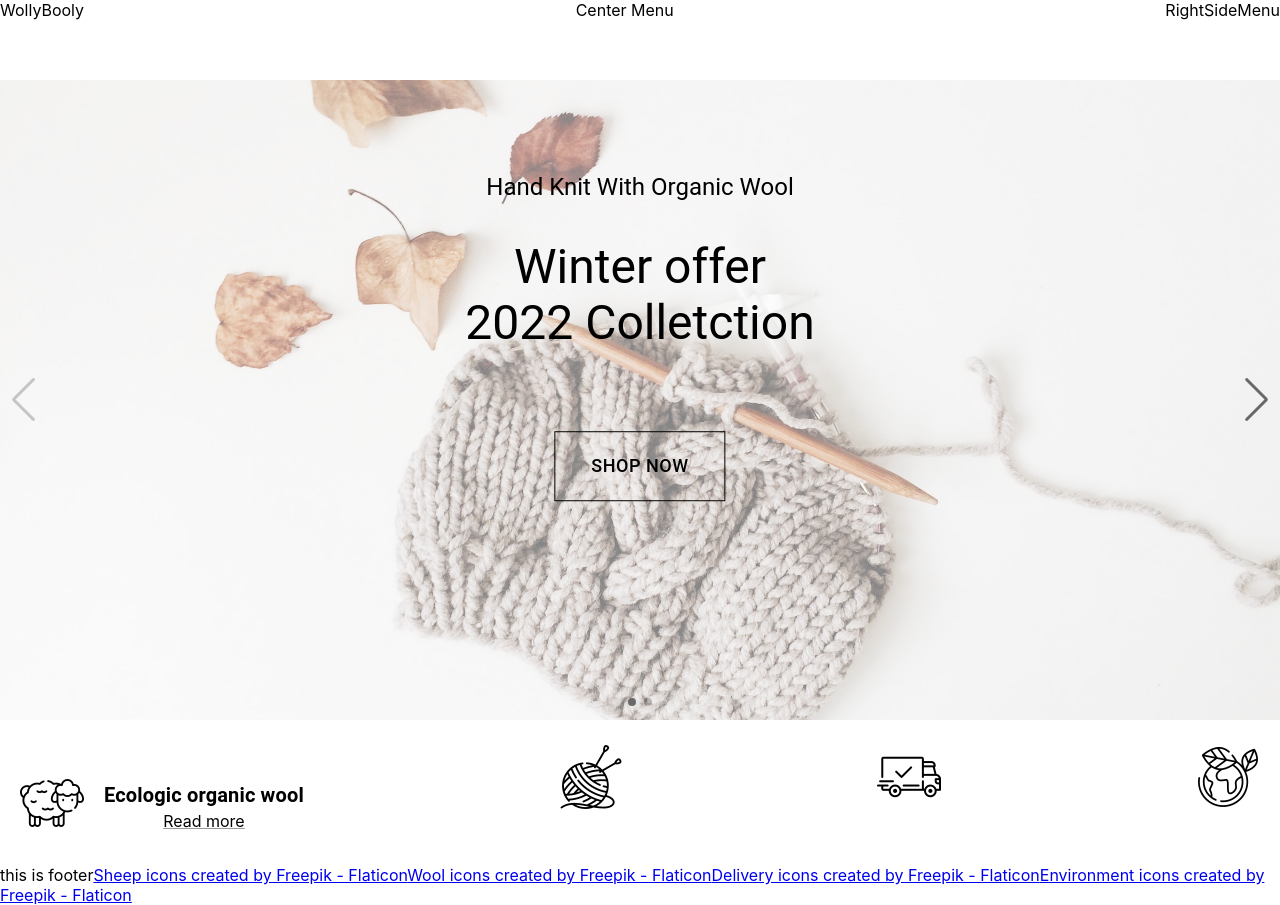
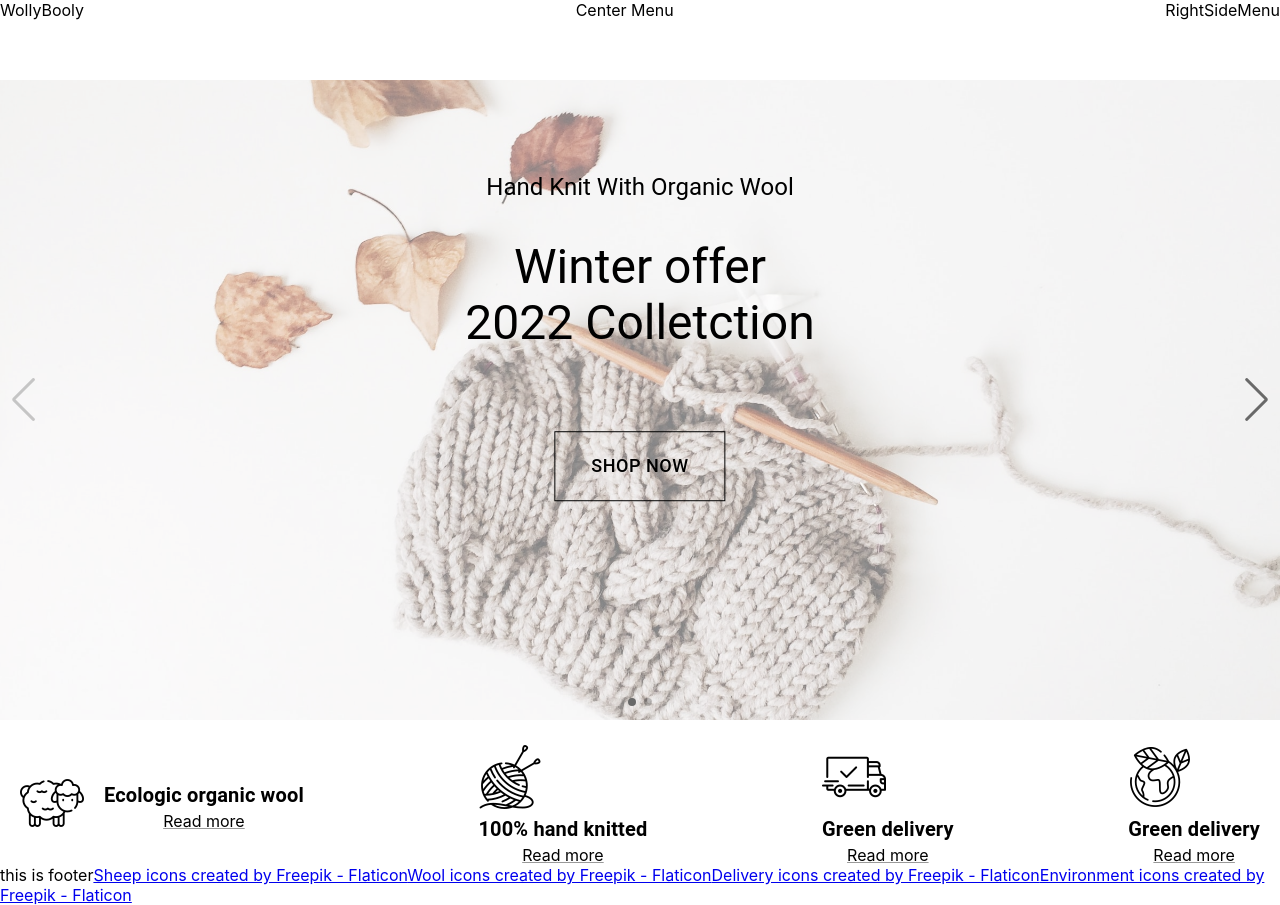
Before and after one commit to GoranAviani/react_web, a React (Create React App) app: page / in a window 1280 px wide. Built offline with nearby package versions, Linux system fonts and the light colour scheme.

Commit message:
Building index page

```diff
--- a/src/components/QuickFacts/QuickFacts.js
+++ b/src/components/QuickFacts/QuickFacts.js
@@ -23,13 +23,18 @@ const QuickFacts = () => {
                     <QuickFactsInfoRightSide text={TEXT.weUseOnlyOrganicWool} linkText={TEXT.readMore}/>
                 </div>
                 <div>
-                    <img src={knitting_64}/>
+                    <QuickFactsInfoLeftSide src={knitting_64}/>
+                    <QuickFactsInfoRightSide text={TEXT.allOurProductsAreHandKnitted} linkText={TEXT.readMore}/>
+
                 </div>
                 <div>
-                    <img src={shipped_64}/>
+                    <QuickFactsInfoLeftSide src={shipped_64}/>
+                    <QuickFactsInfoRightSide text={TEXT.greenDelivery} linkText={TEXT.readMore}/>
+
                 </div>
                 <div>
-                    <img src={planet_earth_64}/>
+                    <QuickFactsInfoLeftSide src={planet_earth_64}/>
+                    <QuickFactsInfoRightSide text={TEXT.greenDelivery} linkText={TEXT.readMore}/>
                 </div>
 
 
```
